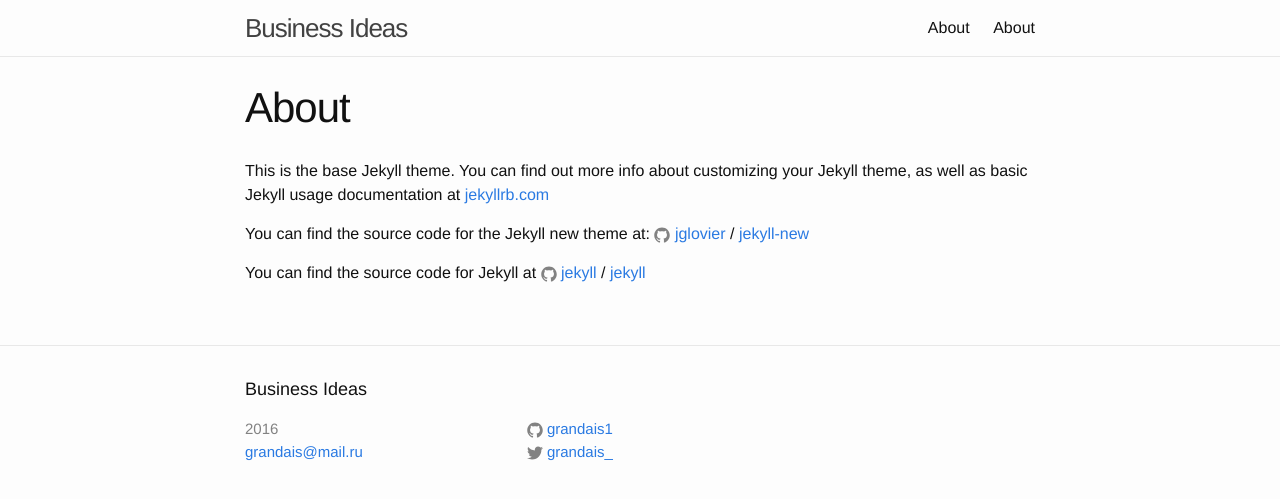
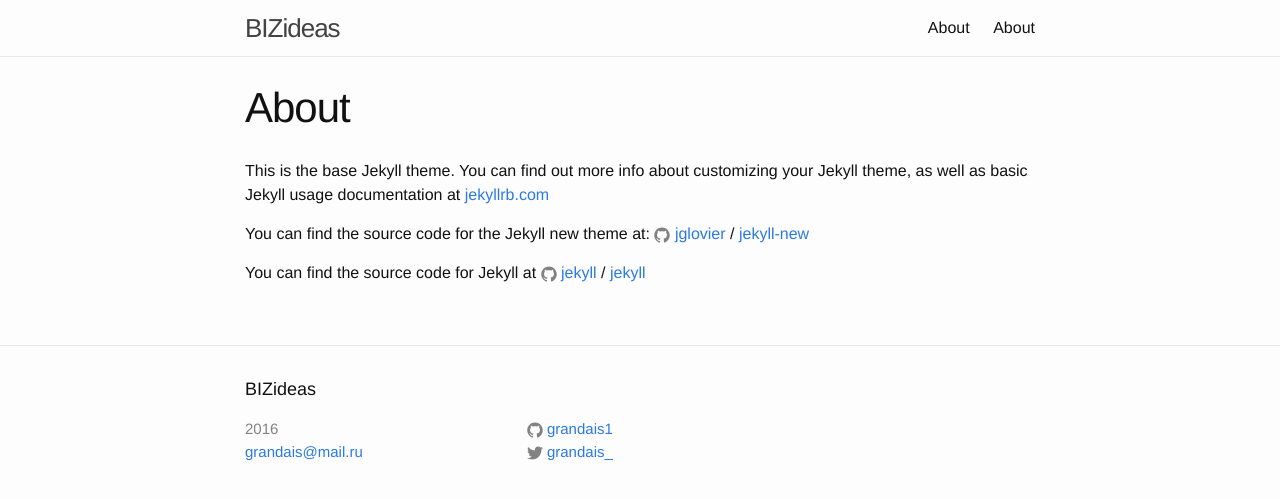
Before and after one commit to svetashov/bizideas.github.io, a Jekyll site: the page built from about.md, in a window 1280 px wide. Shown: the top 499 px of the page. Built offline with Jekyll 4.4.1, drawn with Linux system fonts in a browser that asks for light colours.

Commit message:
Update _config.yml

```diff
--- a/_config.yml
+++ b/_config.yml
@@ -6,7 +6,7 @@
 # 'jekyll serve'. If you change this file, please restart the server process.
 
 # Site settings
-title: Business Ideas
+title: BIZideas
 email: grandais@mail.ru
 description: > # this means to ignore newlines until "baseurl:"
 
```
